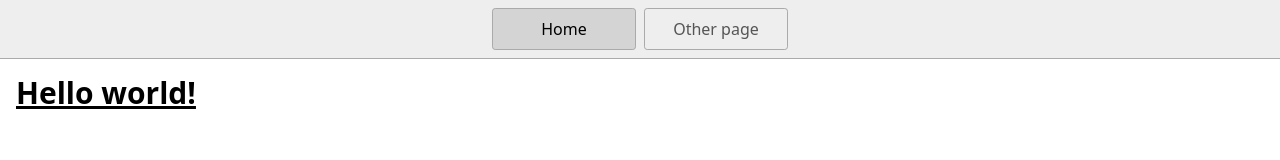
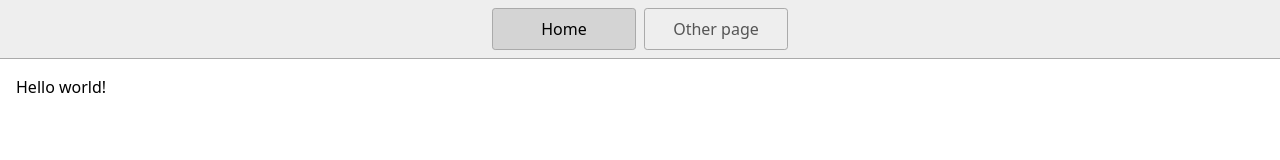
Before and after one commit to geeknation/Tailwind-Css-Tutorial, a website: page index.html in a window 1280 px wide. Drawn offline with nearby package versions, Linux system fonts and the light colour scheme.

Commit message:
tailwind css build

```diff
--- a/index.html
+++ b/index.html
@@ -8,8 +8,10 @@
       Need a visual blank slate?
       Remove all code in `styles.css`!
     -->
-    <script src="https://cdn.tailwindcss.com"></script>
+
     <link rel="stylesheet" href="styles.css" />
+
+    <link rel="stylesheet" href="dist/tailwind.css" type="text/css">
     <script type="module" src="script.js"></script>
   </head>
   <body>
--- /dev/null
+++ b/package.json
@@ -0,0 +1,5 @@
+{
+  "devDependencies": {
+    "tailwindcss": "^3.2.4"
+  }
+}
--- /dev/null
+++ b/tailwind.config.js
@@ -0,0 +1,8 @@
+/** @type {import('tailwindcss').Config} */
+module.exports = {
+  content: ["./src/**/*.{html,js}"],
+  theme: {
+    extend: {},
+  },
+  plugins: [],
+}
```
Also changed, not shown: dist/tailwind.css (added), 1 other file.
